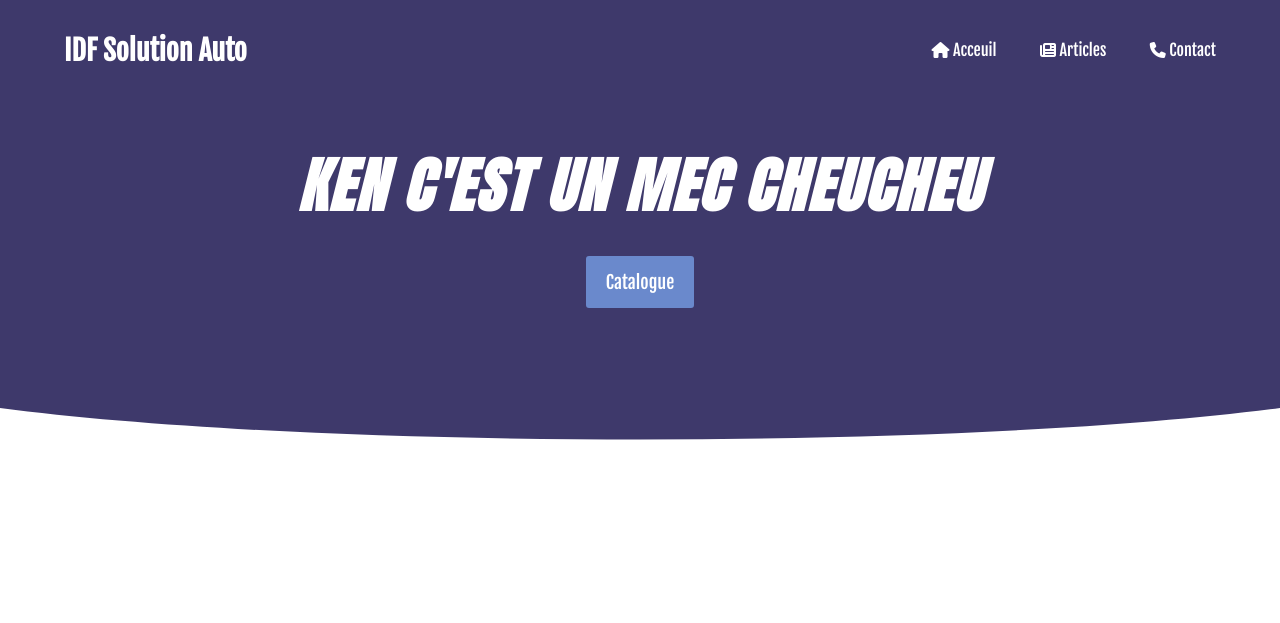
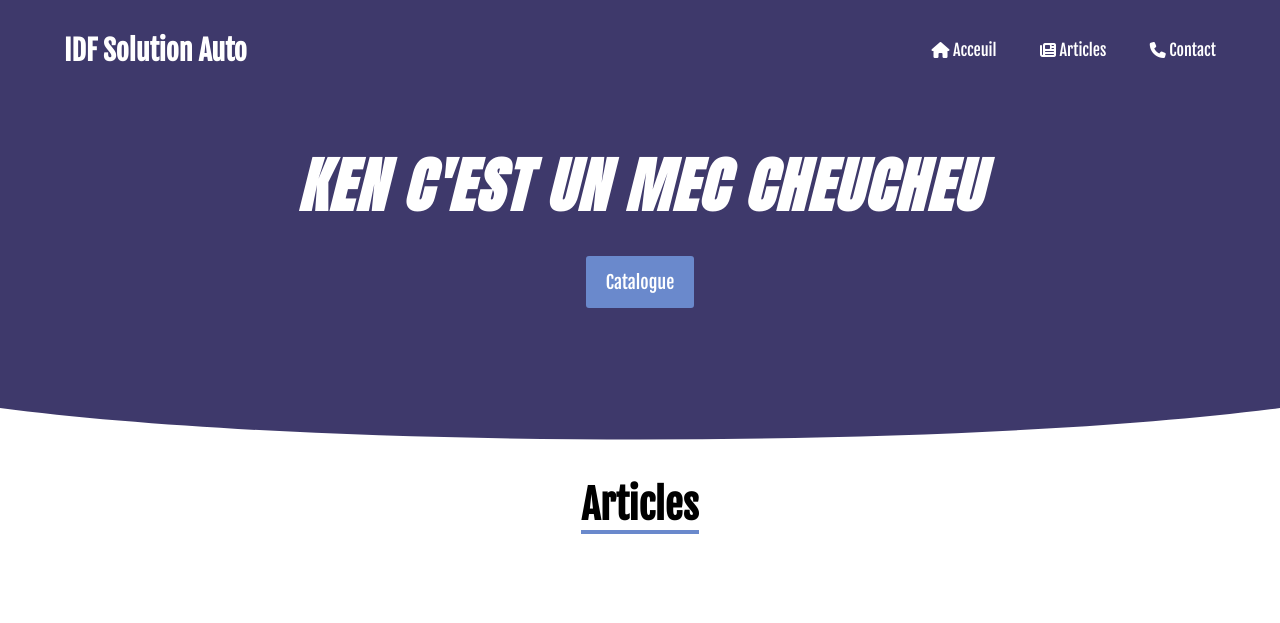
Before and after one commit to MHDAyoub/site-web, a plain HTML site: page index.html in a window 1280 px wide. Drawn offline with nearby package versions, Linux system fonts and the light colour scheme.

Commit message:
articles

```diff
--- a/index.html
+++ b/index.html
@@ -10,6 +10,7 @@
 
         <link rel="stylesheet" href="public/css/base.css">
         <link rel="stylesheet" href="public/css/header.css">
+        <link rel="stylesheet" href="public/css/articles.css">
     </head>
 
     <body>
@@ -41,6 +42,23 @@
                 </div>
             </div>
         </div>
+
+        <div class="articles">
+           <div class="container">
+            <h2 class="articles__title">Articles</h2>
+            <div class="articles__items">
+                <div class="articles">
+
+                </div>
+                <div class="articles">
+
+                </div>
+                <div class="articles">
+
+                </div>
+            </div>
+           </div>
+        </div>
         <script
             src="https://code.jquery.com/jquery-3.5.0.min.js"
             integrity="sha256-xNzN2a4ltkB44Mc/Jz3pT4iU1cmeR0FkXs4pru/JxaQ="
--- /dev/null
+++ b/public/css/articles.css
@@ -0,0 +1,12 @@
+.articles {
+    text-align: center;
+    padding-top: 30px;
+}
+
+.articles__title {
+    font-size: 40px;
+    text-align: center;
+    color: black;
+    border-bottom: 4px solid #6a89cc;
+    display: inline;
+}
```
